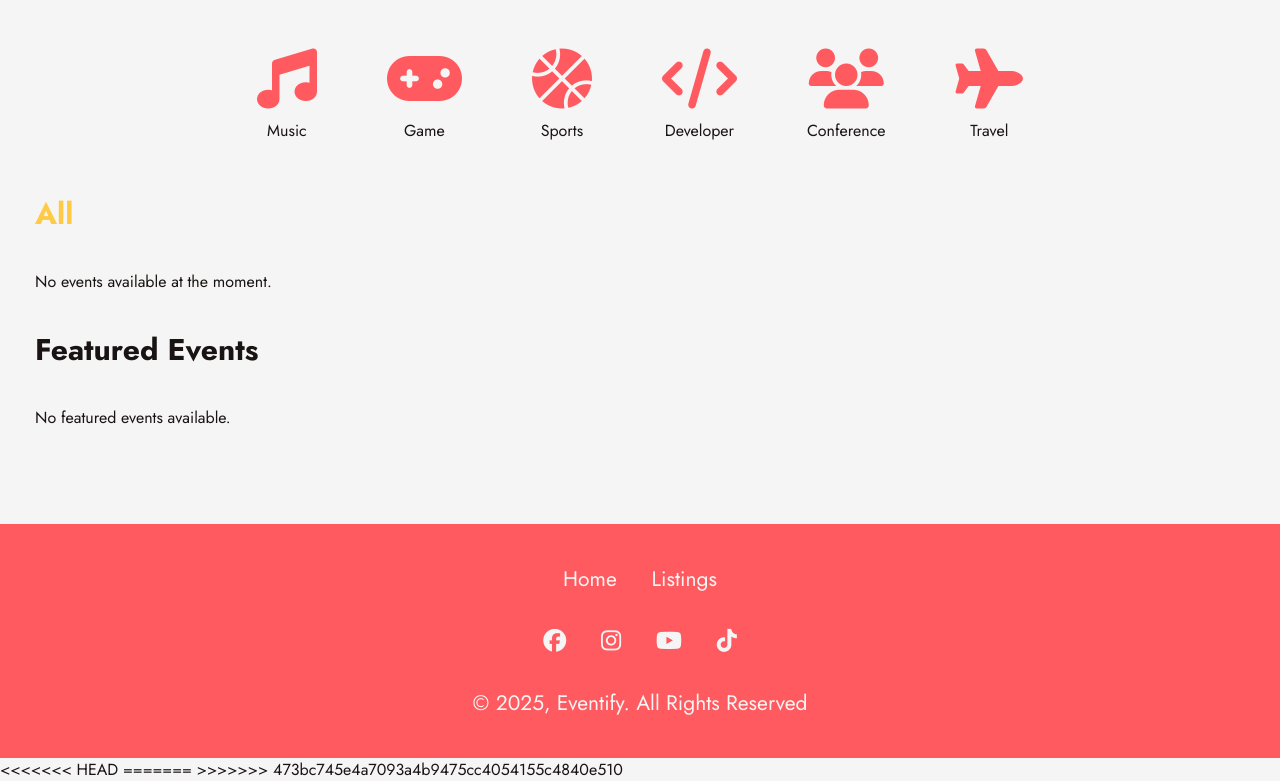
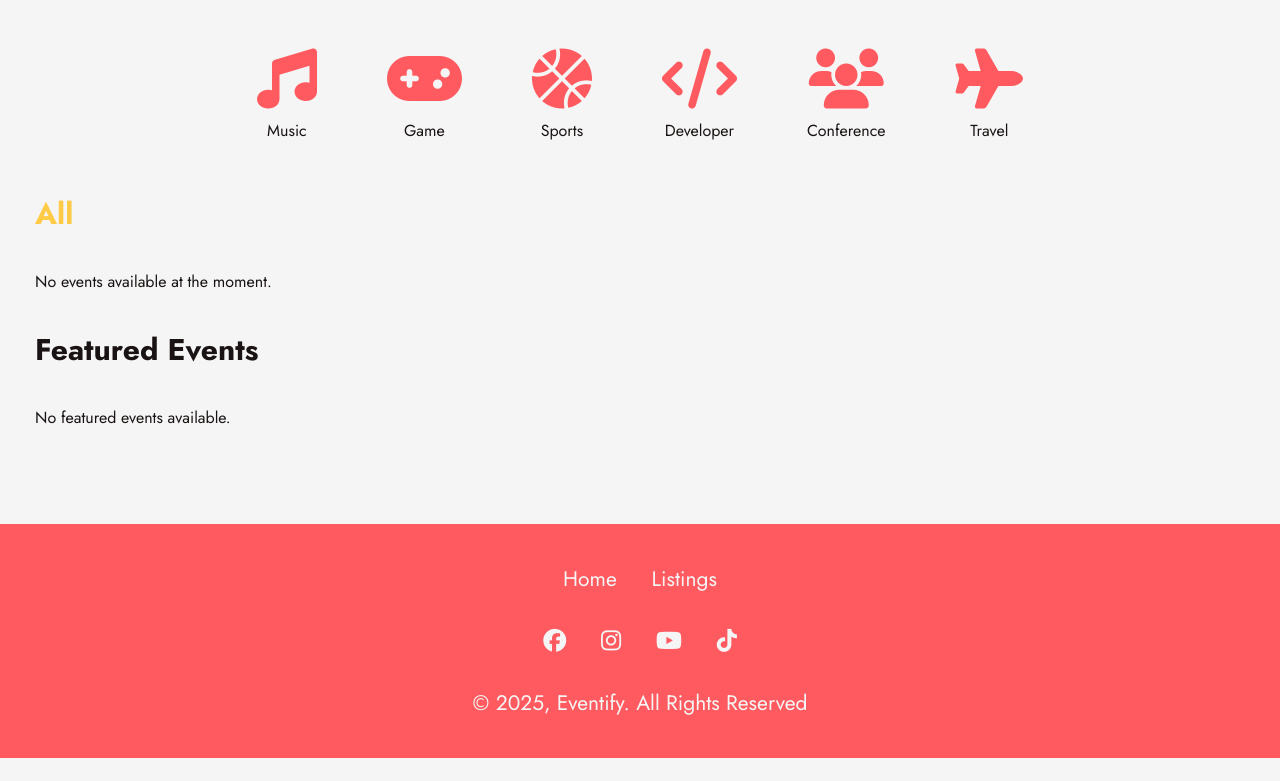
Before and after one commit to 582-41W-VA/lia-Eventify, a Django app: page / in a window 1280 px wide. Shown: the part 736-1517 px from the top of the page. After the commit the page ends 1494 px from the top, so only its background shows below. Run offline with Django 5.2, Linux system fonts and the light colour scheme; data that the repository does not hold is empty; some web fonts are replaced.

Commit message:
modify base.html

```diff
--- a/lia_project2/templates/base.html
+++ b/lia_project2/templates/base.html
@@ -76,9 +76,5 @@
     </div>
   </footer>
 
-<<<<<<< HEAD
-</body>
-=======
 </body>
 </html>
->>>>>>> 473bc745e4a7093a4b9475cc4054155c4840e510
```
